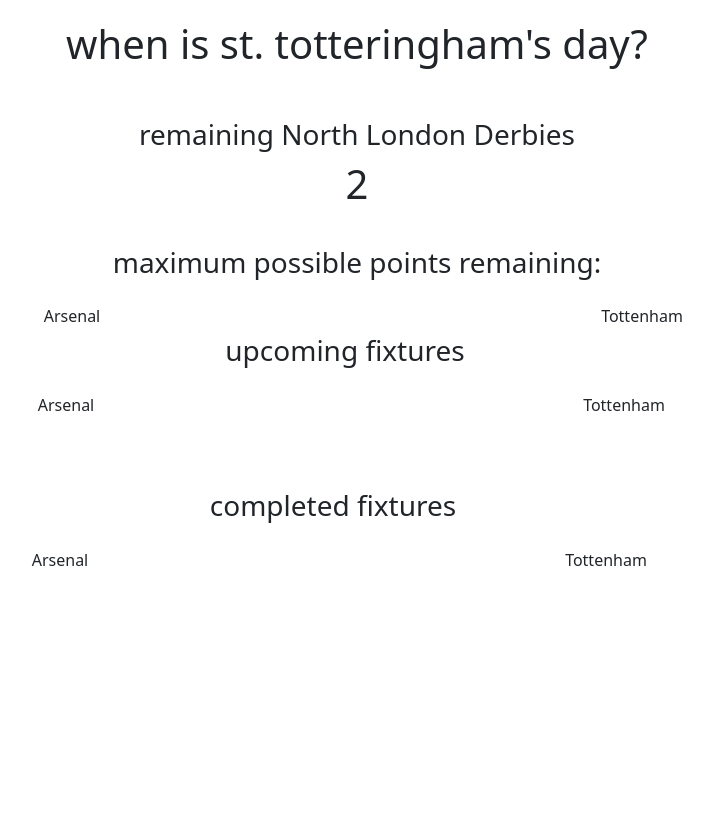
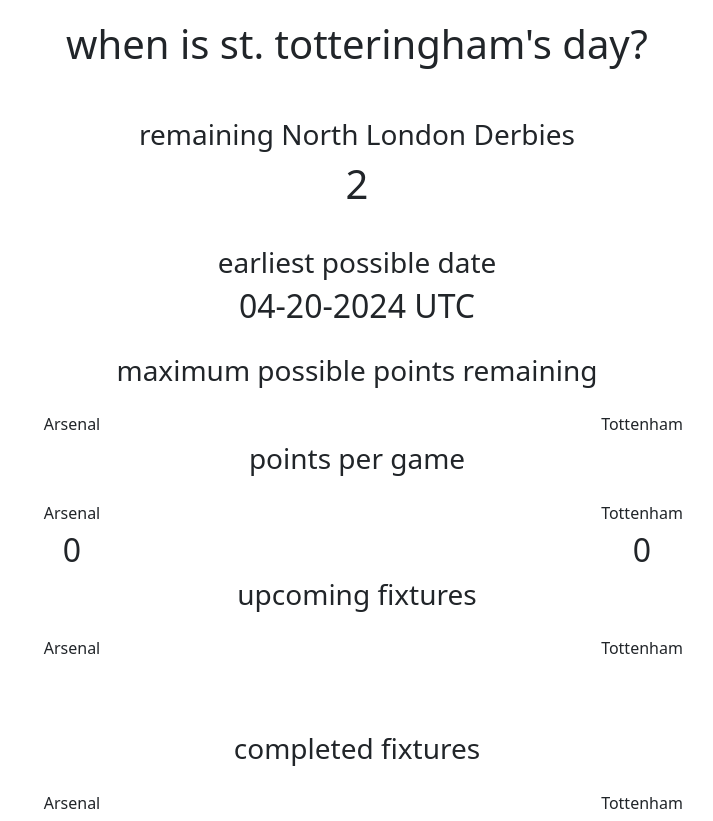
Before and after one commit to ecimin0/totteringham, a Flask app: template site/totteringham/templates/index.html in a window 1280 px wide. Shown: the whole page, without its empty margins (283-996 px from the left). Before the commit the page ends 566 px from the top, so only its background shows below. Run offline with Flask 3, Linux system fonts and the light colour scheme; the template is opened without the code that fills it: most values are stand-ins (such as "Sample title", 1, 10 or a date in 2020).

Commit message:
updates, starting to add dates

```diff
--- a/site/totteringham/main.py
+++ b/site/totteringham/main.py
@@ -7,8 +7,17 @@ import re
 from email.mime import image
 from typing import Optional, Tuple
 
-from flask import (Blueprint, flash, g, jsonify, redirect, render_template,
-                   request, url_for, Response)
+from flask import (
+    Blueprint,
+    flash,
+    g,
+    jsonify,
+    redirect,
+    render_template,
+    request,
+    url_for,
+    Response,
+)
 from sqlalchemy.sql import or_, select
 from totteringham.models import *
 from typeguard import typechecked
@@ -16,20 +25,35 @@ from werkzeug.exceptions import abort
 
 from . import db
 
-bp = Blueprint('main', __name__)
+bp = Blueprint("main", __name__)
 # bp.wsgi_app = ProfilerMiddleware(bp)
 # print(bp.wsgi_app)
 
+
 @typechecked
-@bp.route('/health', methods=['GET'])
+@bp.route("/health", methods=["GET"])
 def health() -> Tuple[str, int]:
     return "OK", 200
 
+
 # @typechecked
-@bp.route('/', methods=['GET'])
+@bp.route("/", methods=["GET"])
 def index():
     if request.method == "GET":
-        fix = db.session.query(Fixture).filter(Fixture.event_date>'08-11-2023', Fixture.league_id==39).filter(or_(Fixture.home=='42', Fixture.away=='42', Fixture.home=='47', Fixture.away=='47')).order_by(text("event_date desc")).all()
+        fix = (
+            db.session.query(Fixture)
+            .filter(Fixture.event_date > "08-11-2023", Fixture.league_id == 39)
+            .filter(
+                or_(
+                    Fixture.home == "42",
+                    Fixture.away == "42",
+                    Fixture.home == "47",
+                    Fixture.away == "47",
+                )
+            )
+            .order_by(text("event_date desc"))
+            .all()
+        )
 
         afc_fix, spuds_fix = splitFixturesByTeam(fix)
 
@@ -57,22 +81,26 @@ def index():
         afc_remaining_points = remainingPoints(afc_future_fix)
         spuds_remaining_points = remainingPoints(spuds_future_fix)
 
+        afc_ppg = getPPG(afc_points, afc_future_fix)
+        spuds_ppg = getPPG(spuds_points, spuds_future_fix)
+
         # # dates
         # afc_max_points = afc_points + afc_remaining_points
         # num_afc_matches_remaining = len(afc_future_fix)
         # spuds_max_points = spuds_points + spuds_remaining_points
         # num_spuds_matches_remaining = len(spuds_future_fix)
 
-        print("------")
-        earliest(50, 36, afc_future_fix)
-        print("------")
-        predicted(50, 36, afc_future_fix)
-        print("------")
-        latestAllWins(50, 36, afc_future_fix)
-        print("------")
-        afcStopWinning(50, 36, afc_future_fix)
+        earliest_date = earliestDate(afc_points, spuds_points, afc_future_fix)
+        print(f"earliest {earliest_date}\n")
+        predicted_date = predictedDate(afc_points, spuds_points, afc_future_fix)
+        print(f"predicted {predicted_date}\n")
+        latest_date = latestAllWinsDate(afc_points, spuds_points, afc_future_fix)
+        print(f"latestAllWins {latest_date}\n")
+        afc_stop_winning_date = afcStopWinningDate(afc_points, spuds_points, afc_future_fix)
+        print(f"afcStopWinning {afc_stop_winning_date}\n")
 
-        return render_template('index.html',
+        return render_template(
+            "index.html",
             afc_past=[a.toJson() for a in afc_past_fix_complete],
             afc_future=[a.toJson() for a in afc_future_fix],
             spuds_past=[a.toJson() for a in spuds_past_fix_complete],
@@ -81,46 +109,78 @@ def index():
             afc_points=afc_points,
             spuds_points=spuds_points,
             afc_remaining_points=afc_remaining_points,
-            spuds_remaining_points=spuds_remaining_points)
+            spuds_remaining_points=spuds_remaining_points,
+            afc_ppg=afc_ppg,
+            spuds_ppg=spuds_ppg,
+            earliest_date=earliest_date, # instead of doing a date in the functions, go back to returning an int and do the calculation on the front end
+            predicted_date=predicted_date,
+            latest_date=latest_date,
+            afc_stop_winning_date=afc_stop_winning_date,
+        )
 
 
-# 7 (afc win all, tot lose all)
 @typechecked
-def earliest(main: int, opponent: int, fixtures: list) -> Optional[int]:
+def getPPG(points: int, fixtures: list) -> Optional[int | float]:
+    remaining = len(fixtures)
+    num_played_matches = 38 - remaining
+    ppg = points / num_played_matches
+    return ppg
+
+
+# @typechecked
+# def earliest_date():
+
+
+
+@typechecked
+# def earliest(main: int, opponent: int, fixtures: list) -> Optional[int]:
+def earliestDate(main: int, opponent: int, fixtures: list) -> Optional[datetime.datetime]:
     remaining = len(fixtures)
     for i in range(remaining):
-        print(f"Iteration: {i} Main: {main} Opponent: {opponent} Max Points Still Attainable: {(remaining - i) * 3} Perfect: {remaining * 3}")
+        print(
+            f"Iteration: {i} Main: {main} Opponent: {opponent} Max Points Still Attainable: {(remaining - i) * 3} Perfect: {remaining * 3}"
+        )
         if isTotts(main, opponent, remaining - i):
-            return i
+            # return i
+            return fixtures[remaining - i].event_date
         main += 3
         opponent += 0
     return None
 
 
-# best effort prediction using accurate ppg
 @typechecked
-def predicted(main: int, opponent: int, fixtures: list) -> Optional[float]:
+def predictedDate(main: int, opponent: int, fixtures: list) -> Optional[datetime.datetime]:
     remaining = len(fixtures)
+    main_ppg = getPPG(main, fixtures)
+    opponent_ppg = getPPG(opponent, fixtures)
     for i in range(remaining):
-        main_ppg = 0.00
-        opponent_ppg = 0.00
-        print(f"Iteration: {i} Main: {main} Opponent: {opponent} Max Points Still Attainable: {(remaining - i) * 3} Perfect: {remaining * 3}")
-        if isTotts(main_ppg, opponent_ppg, remaining - i):
-            return i
-        main_ppg += (main / (38 - remaining))
-        opponent_ppg += (opponent / (38 - remaining))
+        if i == 0:
+            print(
+                f"Iteration: {i} Main: {main} Opponent: {opponent} Max Points Still Attainable: {(remaining - i) * 3} Perfect: {remaining * 3}"
+            )
+        else:
+            print(
+                f"Iteration: {i} Main: {main_ppg+main} Opponent: {opponent_ppg+opponent} Max Points Still Attainable: {(remaining - i) * 3} Perfect: {remaining * 3}"
+            )
+        if isTotts(main_ppg + main, opponent_ppg + opponent, remaining - i):
+            # return i
+            return fixtures[remaining - i].event_date
+        main_ppg += main / (38 - remaining)
+        opponent_ppg += opponent / (38 - remaining)
     return None
 
 
-# 14 (both win all from x point forward)
 # does not account for nld x2
 @typechecked
-def latestAllWins(main: int, opponent: int, fixtures: list) -> Optional[int]:
+def latestAllWinsDate(main: int, opponent: int, fixtures: list) -> Optional[datetime.datetime]:
     remaining = len(fixtures)
     for i in range(remaining):
-        print(f"Iteration: {i} Main: {main} Opponent: {opponent} Max Points Still Attainable: {(remaining - i) * 3} Perfect: {remaining * 3}")
+        print(
+            f"Iteration: {i} Main: {main} Opponent: {opponent} Max Points Still Attainable: {(remaining - i) * 3} Perfect: {remaining * 3}"
+        )
         if isTotts(main, opponent, remaining - i):
-            return i
+            # return i
+            return fixtures[remaining - i].event_date
         main += 3
         opponent += 3
     return None
@@ -128,39 +188,23 @@ def latestAllWins(main: int, opponent: int, fixtures: list) -> Optional[int]:
 
 # None (no st totts) (afc lose all, tot win all)
 @typechecked
-def afcStopWinning(main: int, opponent: int, fixtures: list) -> Optional[int]:
+def afcStopWinningDate(main: int, opponent: int, fixtures: list) -> Optional[datetime.datetime]:
     remaining = len(fixtures)
     for i in range(remaining):
-        print(f"Iteration: {i} Main: {main} Opponent: {opponent} Max Points Still Attainable: {(remaining - i) * 3} Perfect: {remaining * 3}")
+        print(
+            f"Iteration: {i} Main: {main} Opponent: {opponent} Max Points Still Attainable: {(remaining - i) * 3} Perfect: {remaining * 3}"
+        )
         if isTotts(main, opponent, remaining - i):
-            return i
+            # return i
+            return fixtures[remaining - i].event_date
         main += 0
         opponent += 3
     return None
 
-# [Latest Actual] = last game
-# [Assuming we don't suck and they don't suck] = 14 (everybody wins everything no crossplay)
-# [assuming we don't suck, assuming they suck] = 7 (we win everything, they lose everything)
-# [assuming we suck, assuming they don't suck] = None
 
 @typechecked
 def isTotts(main: int | float, opponent: int | float, remaining: int) -> Optional[int]:
     return main - opponent > remaining * 3
-
-
-# print("------")
-# earliest(50, 36, 18)
-# print("------")
-# predicted(50, 36, 18)
-# print("------")
-# latestAllWins(50, 36, 18)
-# print("------")
-# afcStopWinning(50, 36, 18)
-
-
-# def possibleDates(points, remain_points, future_matches):
-#     highest_possible_points = points + remain_points
-#     num_matches_remaining = len(future_matches)
 
 
 @typechecked
@@ -177,7 +221,7 @@ def splitFixturesByTeam(fixtures: list) -> Tuple[list, list]:
 
 @typechecked
 def remainingPoints(fixtures: list) -> int:
-    return (len(fixtures) * 3)
+    return len(fixtures) * 3
 
 
 # split fixture lists on today's date
@@ -197,8 +241,7 @@ def splitFixturesOnToday(fixtures: list) -> Tuple[list, list]:
 @typechecked
 def addFixtureWinner(fixtures: list) -> list:
     for f in fixtures:
-        if f.status_short not in ['PST', 'CANC']:
-            # print(f"{f.status_short} {f.goals_home} {f.goals_away}")
+        if f.status_short not in ["PST", "CANC"]:
             if f.goals_home > f.goals_away:
                 f.winner = f.home_team.name
             elif f.goals_home < f.goals_away:
@@ -216,20 +259,6 @@ def playedNLD(fixtures: list) -> int:
         if f.status_short in "FT, AET, PEN":
             # if (f.home_team.name in "Arsenal, Tottenham" and f.away_team.name in "Arsenal, Tottenham"): # good
             # if f.home in [42, 47] and f.away in [42, 47]: # better
-            if sorted([f.home, f.away]) == [42, 47]: # best :D
+            if sorted([f.home, f.away]) == [42, 47]:  # best :D
                 nlds = nlds + 1
     return nlds
-
-# @bp.route('/api/fixtures', methods=['GET', 'POST'])
-# def api_fixtures():
-#     if request.method == "POST":
-#         post_data = request.json
-#         # print(post_data)
-#         main_team = post_data.get("team", 0)
-#     else:
-#         get_data = request.args.get("team", 0)
-#         main_team = get_data
-#         # print(get_data)
-
-#     main_fixtures_query = db.session.query(Fixture).filter(Fixture.event_date<datetime.datetime.now(), Fixture.event_date>'08-05-2022').filter(or_(Fixture.home==main_team, Fixture.away==main_team)).order_by(text("event_date asc")).all()
-#     return jsonify([{"home": f.home_team.name, "away": f.away_team.name, "date": str(f.event_date)[:10]} for f in main_fixtures_query])
--- a/site/totteringham/templates/index.html
+++ b/site/totteringham/templates/index.html
@@ -12,13 +12,28 @@
             </div>
         </div>
         <div class="row">
-            <h3 class="text-center">maximum possible points remaining:</h3>
+            <h3 class="text-center">earliest possible date</h3>
+            <div class="col" style="margin-bottom: 20px;" id="earliest_col">
+            </div>
+        </div>
+        <div class="row">
+            <h3 class="text-center">maximum possible points remaining</h3>
             <div class="col" style="margin-top: 20px;" id="afc_remaining_col">
                 <h6>Arsenal</h6>
             </div>
             <div class="col" style="margin-top: 20px;" id="spuds_remaining_col">
                 <h6>Tottenham</h6>
             </div>
+        </div>
+        <div class="row">
+            <h3 class="text-center">points per game</h3>
+            <div class="col" style="margin-top: 20px;" id="afc_ppg_col">
+                <h6>Arsenal</h6>
+            </div>
+            <div class="col" style="margin-top: 20px;" id="spuds_ppg_col">
+                <h6>Tottenham</h6>
+            </div>
+        </div>
         <div class="row">
             <h3 class="text-center">upcoming fixtures</h3>
             <div class="col" style="margin-top: 20px;" id="afc_future_col">
@@ -27,6 +42,7 @@
             <div class="col" style="margin-top: 20px;" id="spuds_future_col">
                 <h6>Tottenham</h6>
             </div>
+        </div>
         <div class="row" style="margin-top: 50px;">
             <h3 class="text-center">completed fixtures</h3>
             <div class="col" style="margin-top: 20px;" id="afc_past_col">
@@ -41,7 +57,7 @@
 
 
 <script>
-    window.onload = spawnFixtures(); remainingNLDs(); remainingPoints();
+    window.onload = spawnFixtures(); remainingNLDs(); remainingPoints(); ppg(); earliest();
 
     function remainingPoints() {
         const afc_remaining = {{ afc_remaining_points }};
@@ -56,6 +72,32 @@
 
         afc_remaining_col.appendChild(afc_points_num)
         spuds_remaining_col.appendChild(spuds_points_num)
+    }
+
+    function ppg() {
+        const afc_ppg = {{ afc_ppg }};
+        const spuds_ppg = {{ spuds_ppg }};
+        const afc_ppg_col = document.getElementById('afc_ppg_col');
+        const spuds_ppg_col = document.getElementById('spuds_ppg_col');
+        var afc_ppg_num = document.createElement("h2");
+        var spuds_ppg_num = document.createElement("h2");
+
+        afc_ppg_num.innerHTML = Math.round(afc_ppg * 100) / 100;
+        spuds_ppg_num.innerHTML = Math.round(spuds_ppg * 100) / 100;
+
+        afc_ppg_col.appendChild(afc_ppg_num)
+        spuds_ppg_col.appendChild(spuds_ppg_num)
+    }
+
+    function earliest() {
+        // const earliest_date = {{ earliest_date }};
+        earliest_date = "04-20-2024"
+        console.log(earliest_date);
+        earliest_date = String(earliest_date);
+        const earliest_col = document.getElementById('earliest_col');
+        var earliest_h2 = document.createElement("h2");
+        earliest_h2.innerHTML = `${earliest_date} UTC`;
+        earliest_col.appendChild(earliest_h2);
     }
 
     function remainingNLDs() {
@@ -96,11 +138,11 @@
         const afc_past_col = document.getElementById('afc_past_col');
         const spuds_past_col = document.getElementById('spuds_past_col');
 
-        var afc_past_fixs = {{ afc_past|tojson|safe }};
-        var spuds_past_fixs = {{ spuds_past|tojson|safe }};
+        var afc_past_fixs = {{ afc_past| tojson | safe}};
+        var spuds_past_fixs = {{ spuds_past| tojson | safe }};
 
-        var afc_future_fixs = {{ afc_future|tojson|safe }};
-        var spuds_future_fixs = {{ spuds_future|tojson|safe }};
+        var afc_future_fixs = {{ afc_future| tojson | safe }};
+        var spuds_future_fixs = {{ spuds_future| tojson | safe }};
 
         // console.log(afc_past_fixs);
         for (var index in afc_past_fixs) {
```
